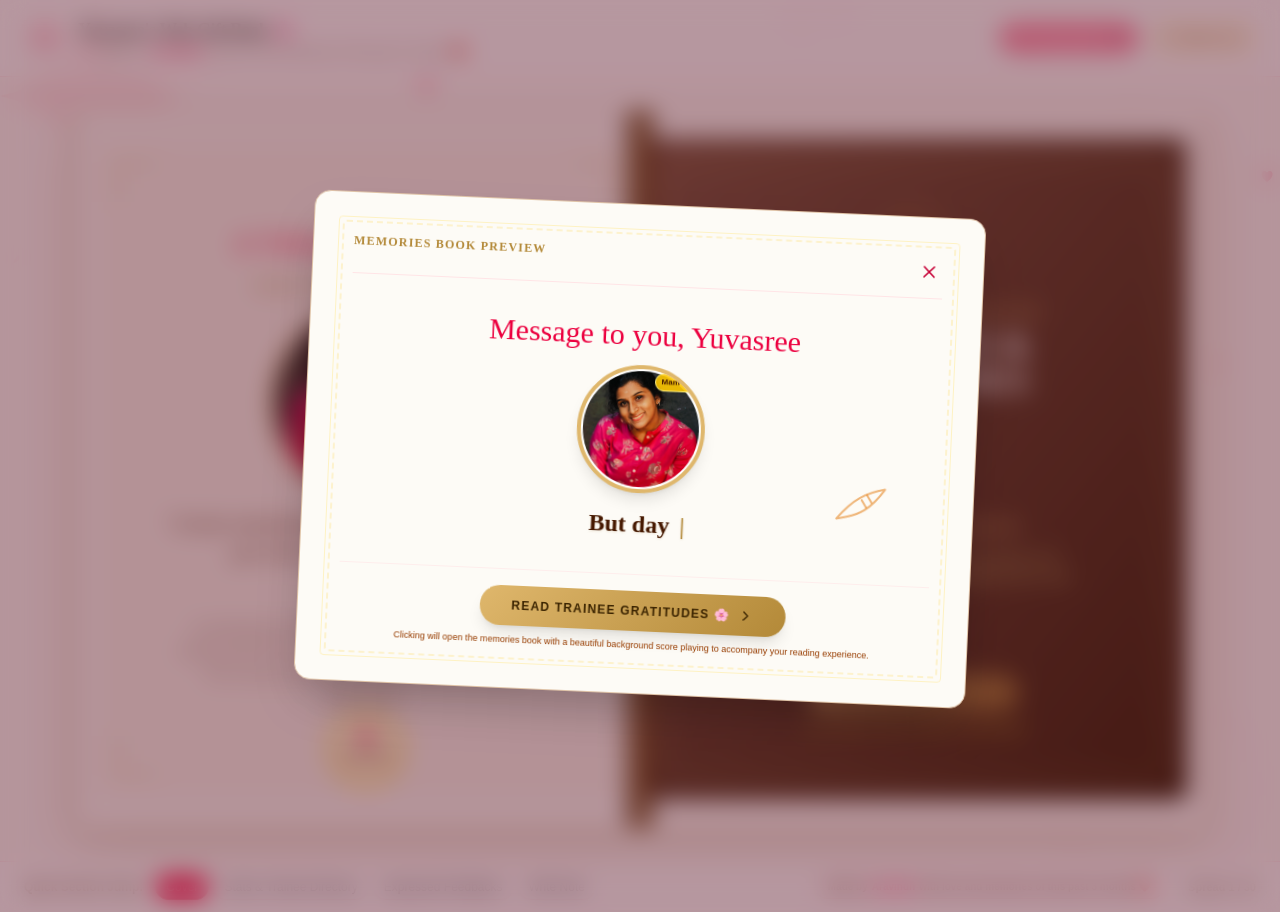
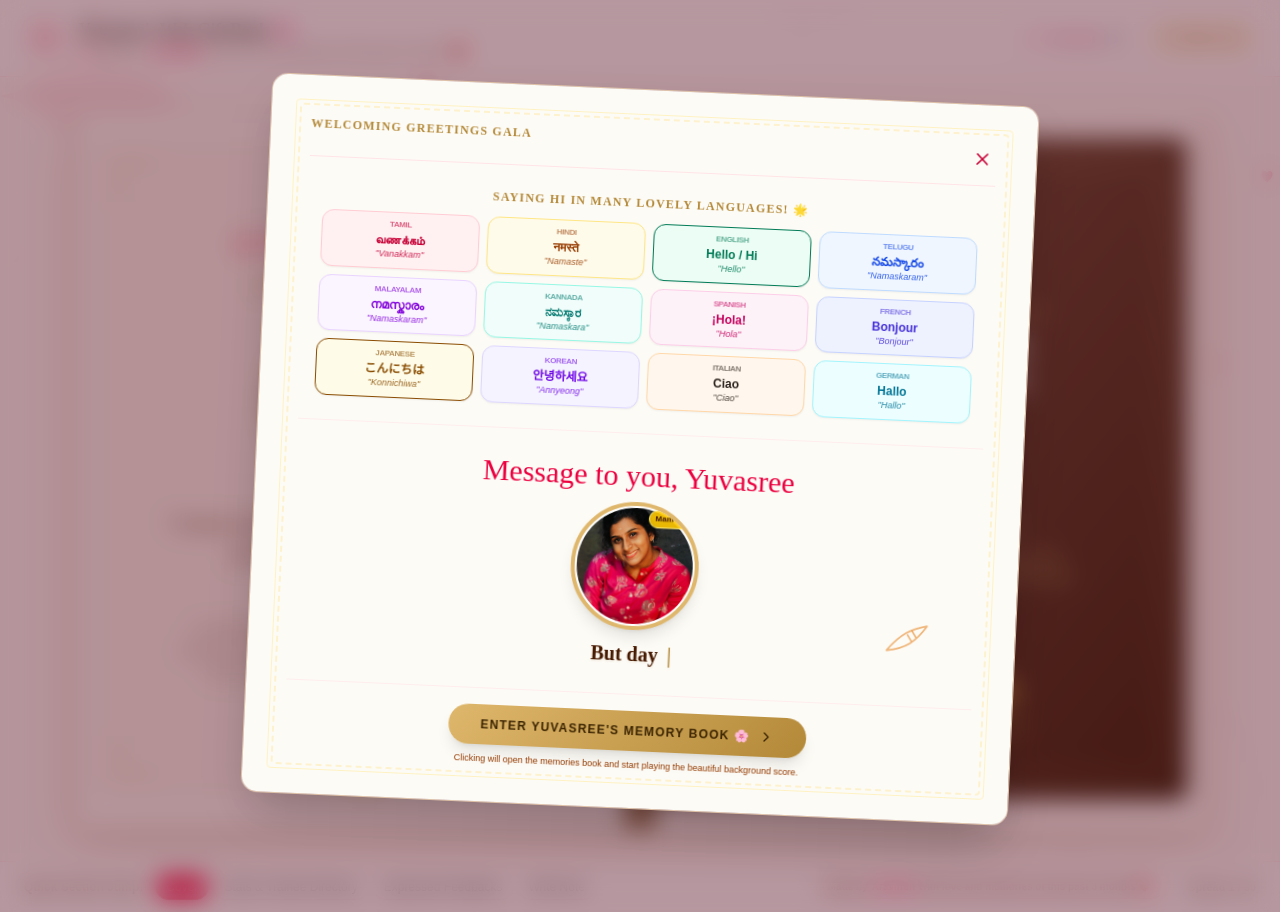
Before and after one commit to ArxvindhMagsi/giftbook, a React (Vite) app: page / in a window 1280 px wide. Built offline with nearby package versions, Linux system fonts and the light colour scheme.

Commit message:
feat: add gorgeous multilingual greetings starting landing page and play BGM exactly on cover open

```diff
--- a/src/App.tsx
+++ b/src/App.tsx
@@ -49,6 +49,21 @@ const spreadVariants = {
   }),
 };
 
+
+const multilingualGreetings = [
+  { lang: "Tamil", text: "வணக்கம்", translit: "Vanakkam", color: "bg-rose-50 text-rose-700 border-rose-200" },
+  { lang: "Hindi", text: "नमस्ते", translit: "Namaste", color: "bg-amber-50 text-amber-800 border-amber-200" },
+  { lang: "English", text: "Hello / Hi", translit: "Hello", color: "bg-emerald-50 text-emerald-700 border-emerald-250" },
+  { lang: "Telugu", text: "నమస్కారం", translit: "Namaskaram", color: "bg-blue-50 text-blue-700 border-blue-200" },
+  { lang: "Malayalam", text: "നമസ്കാരം", translit: "Namaskaram", color: "bg-purple-50 text-purple-700 border-purple-200" },
+  { lang: "Kannada", text: "ನಮಸ್ಕಾರ", translit: "Namaskara", color: "bg-teal-50 text-teal-700 border-teal-200" },
+  { lang: "Spanish", text: "¡Hola!", translit: "Hola", color: "bg-pink-50 text-pink-700 border-pink-200" },
+  { lang: "French", text: "Bonjour", translit: "Bonjour", color: "bg-indigo-50 text-indigo-700 border-indigo-200" },
+  { lang: "Japanese", text: "こんにちは", translit: "Konnichiwa", color: "bg-yellow-50 text-yellow-800 border-yellow-250" },
+  { lang: "Korean", text: "안녕하세요", translit: "Annyeong", color: "bg-violet-50 text-violet-700 border-violet-200" },
+  { lang: "Italian", text: "Ciao", translit: "Ciao", color: "bg-orange-50 text-orange-850 border-orange-200" },
+  { lang: "German", text: "Hallo", translit: "Hallo", color: "bg-cyan-50 text-cyan-700 border-cyan-200" }
+];
 
 
 export default function App() {
@@ -112,34 +127,6 @@ export default function App() {
         setLikedIds(JSON.parse(savedLikes));
       } catch (e) { }
     }
-
-    // Automatic BGM startup play handler
-    const tryAutoplay = async () => {
-      if (synthRef.current) {
-        const isPlaying = await synthRef.current.toggle(true);
-        if (isPlaying) {
-          setBackgroundPlay(true);
-          // Once audio is successfully started on interaction, clear fallback listeners
-          window.removeEventListener("click", tryAutoplay);
-          window.removeEventListener("touchstart", tryAutoplay);
-        }
-      }
-    };
-
-    // Attempt direct play after minor delay for DOM and audio source loading
-    const autoplayTimeout = setTimeout(() => {
-      tryAutoplay();
-    }, 500);
-
-    // Fallback: start BGM instantly upon any user interaction on the screen
-    window.addEventListener("click", tryAutoplay);
-    window.addEventListener("touchstart", tryAutoplay);
-
-    return () => {
-      clearTimeout(autoplayTimeout);
-      window.removeEventListener("click", tryAutoplay);
-      window.removeEventListener("touchstart", tryAutoplay);
-    };
   }, []);
 
 
@@ -1207,43 +1194,70 @@ export default function App() {
       {showIntro && (
         <div id="intro-writing-popup" className="absolute inset-0 bg-rose-950/40 backdrop-blur-md z-50 flex items-center justify-center p-4">
 
-          <div className="w-full max-w-2xl bg-[#fdfbf6] rounded-2xl shadow-2xl relative p-6 sm:p-10 border border-[#dfc3a7] overflow-hidden animate-soft-float">
+          <div className="w-full max-w-3xl bg-[#fdfbf6] rounded-2xl shadow-2xl relative p-6 sm:p-10 border border-[#dfc3a7] overflow-y-auto max-h-[90vh] custom-scrollbar overflow-x-hidden animate-soft-float">
 
             {/* Elegant Vintage Frame overlay */}
             <div className="absolute inset-4 sm:inset-6 border border-amber-200 pointer-events-none rounded opacity-45" />
             <div className="absolute inset-5 sm:inset-7 border-2 border-dashed border-amber-300 rounded pointer-events-none opacity-20" />
 
             <div className="flex justify-between items-start border-b border-rose-100 pb-3">
-              <span className="text-xs uppercase tracking-widest gold-text font-serif-elegant font-bold">Memories Book Preview</span>
+              <span className="text-xs uppercase tracking-widest gold-text font-serif-elegant font-bold">Welcoming Greetings Gala</span>
               <button
-                onClick={() => setShowIntro(false)}
-                className="p-1 rounded-full hover:bg-rose-50 text-rose-700 font-bold transition-all"
+                onClick={() => {
+                  setShowIntro(false);
+                  // Ensure BGM plays when closing the greeting page
+                  if (synthRef.current) {
+                    synthRef.current.toggle(true).then((playing) => {
+                      if (playing) setBackgroundPlay(true);
+                    });
+                  }
+                }}
+                className="p-1 rounded-full hover:bg-rose-50 text-rose-700 font-bold transition-all relative z-10"
                 title="Skip to Book Overview"
               >
                 <X className="w-5 h-5" />
               </button>
             </div>
 
+            {/* A crazy, beautiful multilingual greetings gallery */}
+            <div className="mt-6 mb-4">
+              <h3 className="text-center text-xs font-serif-elegant font-bold gold-text uppercase tracking-widest mb-3">
+                Saying Hi in many lovely languages! 🌟
+              </h3>
+              <div className="grid grid-cols-2 sm:grid-cols-3 md:grid-cols-4 gap-2 max-w-2xl mx-auto px-2">
+                {multilingualGreetings.map((g, i) => (
+                  <div
+                    key={i}
+                    className={`px-3 py-1.5 rounded-xl border text-center transition-all hover:scale-105 shadow-xs flex flex-col justify-center items-center ${g.color}`}
+                  >
+                    <span className="text-[8px] uppercase tracking-tighter opacity-60 font-semibold">{g.lang}</span>
+                    <span className="text-xs font-bold leading-tight mt-0.5">{g.text}</span>
+                    <span className="text-[9px] italic opacity-85">"{g.translit}"</span>
+                  </div>
+                ))}
+              </div>
+            </div>
+
             {/* Handwritten script reveal panel mimicking pen quill cursor */}
-            <div className="my-6 min-h-[220px] sm:min-h-[240px] px-2 sm:px-4 relative flex flex-col justify-center">
+            <div className="my-6 min-h-[200px] px-2 sm:px-4 relative flex flex-col justify-center border-t border-rose-100/60 pt-6">
 
-              <div className="space-y-4 text-center max-w-lg mx-auto">
-                <span className="text-3xl font-parisienne block text-rose-600 mb-2">Message to you, Yuvasree</span>
+              <div className="space-y-4 text-center max-w-xl mx-auto">
+                <span className="text-3xl font-parisienne block text-rose-600 mb-1">Message to you, Yuvasree</span>
 
                 {/* Yuvasree's Beautiful Portrait in Intro */}
-                <div className="flex justify-center my-3 relative z-10">
+                <div className="flex justify-center my-2 relative z-10">
                   <YuvasreePhoto size="medium" />
                 </div>
 
                 {/* Simulated typewriter cursor representation tracing inline */}
-                <p className="font-handwritten text-xl sm:text-2xl text-amber-950 leading-relaxed font-semibold filter drop-shadow-[0_1px_1px_rgba(139,92,26,0.15)]">
+                <p className="font-handwritten text-lg sm:text-xl text-amber-950 leading-relaxed font-semibold filter drop-shadow-[0_1px_1px_rgba(139,92,26,0.15)] px-4">
                   {currentIntroLine}
                   <span className="typing-cursor ml-1" />
                 </p>
 
                 {introCompleted && (
-                  <div className="pt-2 animate-bounce">
-                    <p className="text-[10px] text-amber-700 uppercase font-black tracking-widest">
+                  <div className="pt-1 animate-bounce">
+                    <p className="text-[9px] text-amber-700 uppercase font-black tracking-widest">
                       ✦ Words Written Successfully ✦
                     </p>
                   </div>
@@ -1251,8 +1265,8 @@ export default function App() {
               </div>
 
               {/* Float Floating Feather Pen / Icon Cursor following line drawing */}
-              <div className="absolute right-12 bottom-8 animate-pulse text-amber-600/50 hidden md:block">
-                <svg width="48" height="48" viewBox="0 0 24 24" fill="none" stroke="currentColor" strokeWidth="1" strokeLinecap="round" strokeLinejoin="round" className="transform rotate-12">
+              <div className="absolute right-12 bottom-6 animate-pulse text-amber-600/50 hidden md:block">
+                <svg width="40" height="40" viewBox="0 0 24 24" fill="none" stroke="currentColor" strokeWidth="1" strokeLinecap="round" strokeLinejoin="round" className="transform rotate-12">
                   <path d="M2 22s8.25-3 12.5-7.5S22 2 22 2s-6.75 3-11.25 7.25S2 22 2 22z" />
                   <path d="M12 10l3 3" />
                   <path d="M14 7l3 3" />
@@ -1265,19 +1279,20 @@ export default function App() {
               <button
                 onClick={() => {
                   setShowIntro(false);
-                  // Ensure BGM continues playing seamlessly instead of toggling off
+                  // Ensure BGM starts playing seamlessly exactly as they enter the cover page
                   if (synthRef.current) {
-                    synthRef.current.toggle(true);
-                    setBackgroundPlay(true);
+                    synthRef.current.toggle(true).then((playing) => {
+                      if (playing) setBackgroundPlay(true);
+                    });
                   }
                 }}
-                className="px-8 py-3 gold-gradient hover:opacity-95 text-[#3b2401] rounded-full text-xs font-bold shadow-lg tracking-widest uppercase transition-transform hover:scale-105 active:scale-95 flex items-center space-x-2 mx-auto"
+                className="px-8 py-3 gold-gradient hover:opacity-95 text-[#3b2401] rounded-full text-xs font-bold shadow-lg tracking-widest uppercase transition-transform hover:scale-105 active:scale-95 flex items-center space-x-2 mx-auto relative z-10"
               >
-                <span>Read Trainee Gratitudes 🌸</span>
+                <span>Enter Yuvasree's Memory Book 🌸</span>
                 <ChevronRight className="w-4 h-4" />
               </button>
               <p className="text-[9px] text-amber-800">
-                Clicking will open the memories book with a beautiful background score playing to accompany your reading experience.
+                Clicking will open the memories book and start playing the beautiful background score.
               </p>
             </div>
 
```
